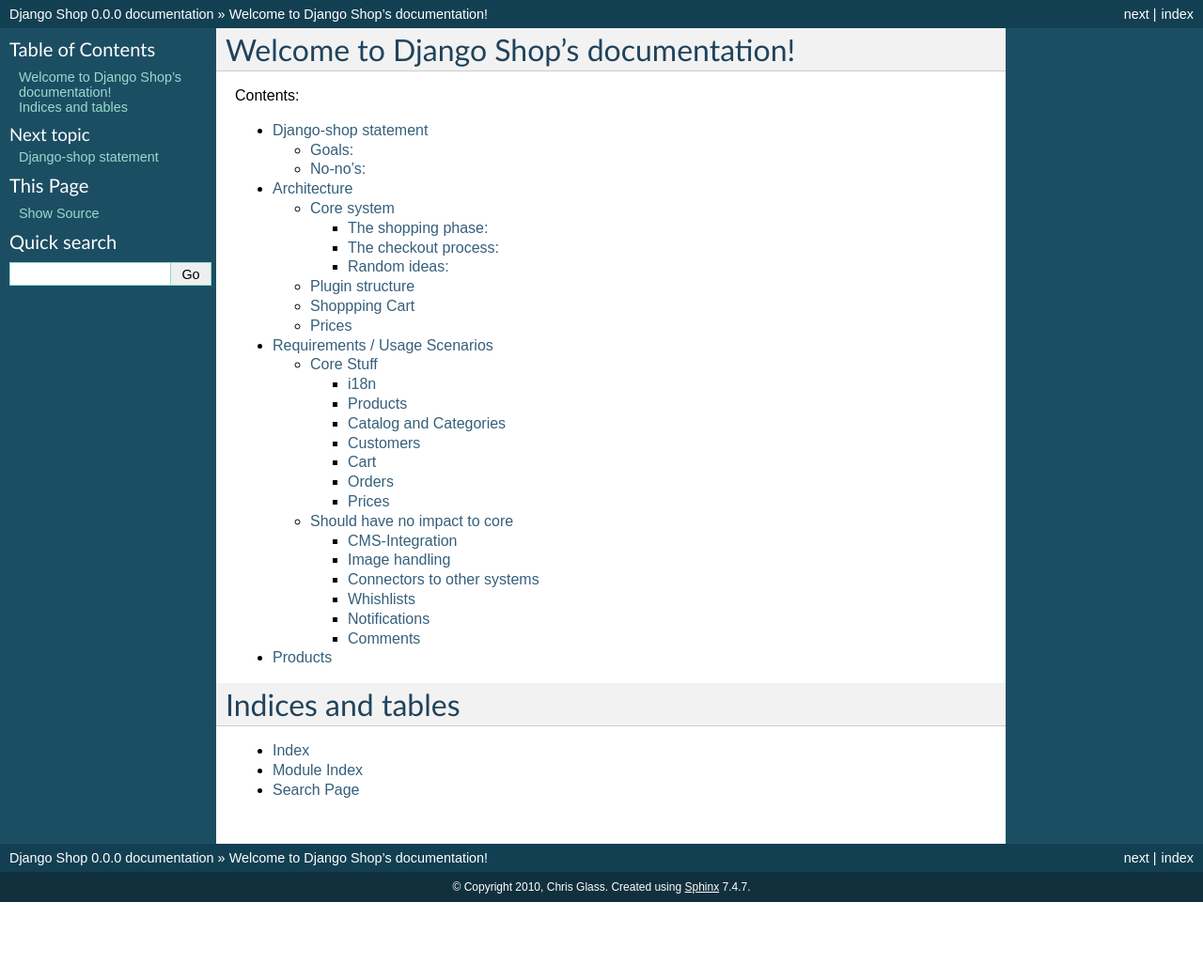
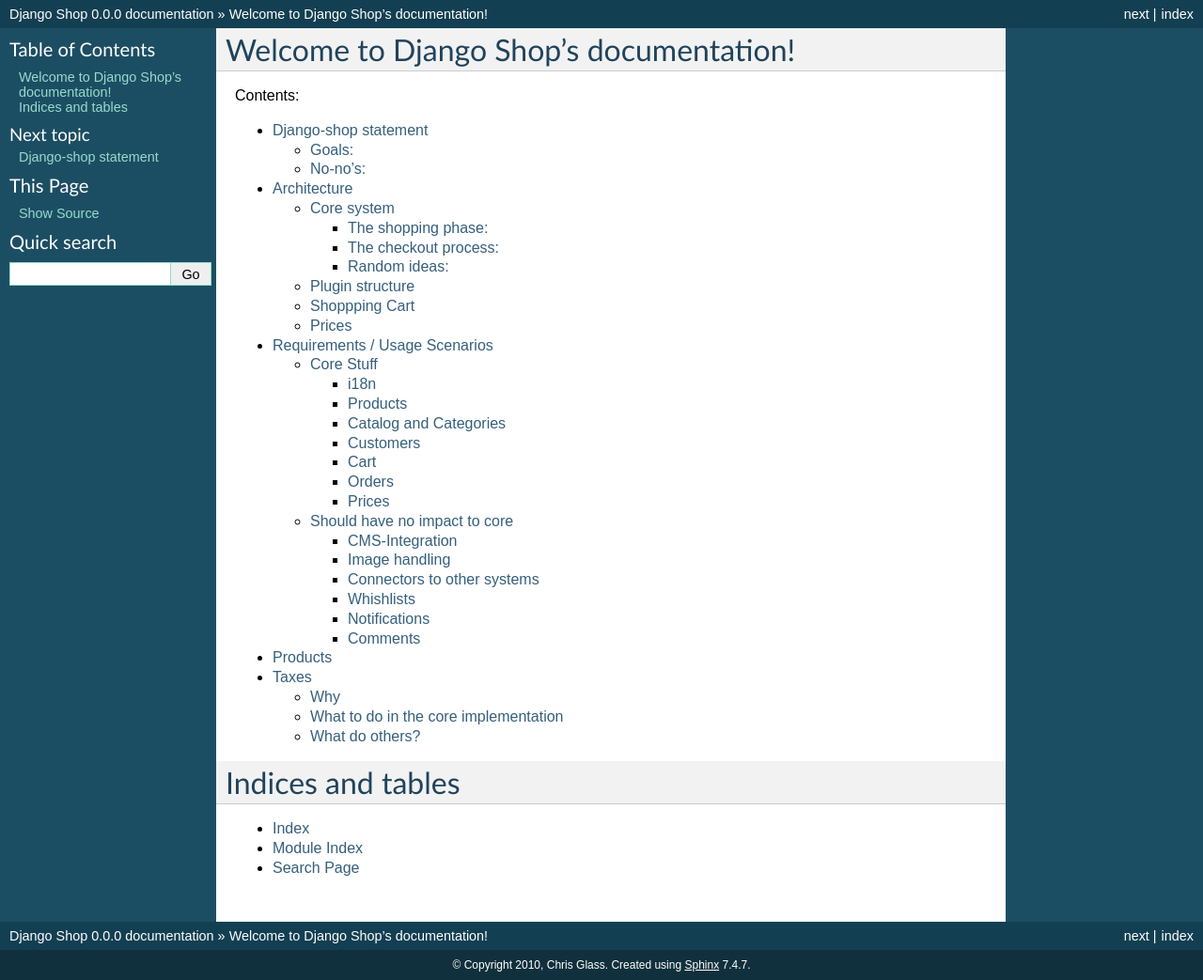
Before and after one commit to smartdevcode/django-shop, a Sphinx documentation site: the page built from docs/index.rst, in a window 1280 px wide. Shown: the whole page at 94% size. Built offline with Sphinx 7.4.7, drawn with Linux system fonts in a browser that asks for light colours; before the commit the page ends 960 px from its top, so only the background shows below that; some of the changed lines change nothing that is shown.

Commit message:
added taxes as a new part in the docs

```diff
--- a/docs/index.rst
+++ b/docs/index.rst
@@ -15,6 +15,7 @@
     architecture
     requirements
     products
+    taxes
 
 Indices and tables
 ==================
--- /dev/null
+++ b/docs/taxes.rst
@@ -0,0 +1,47 @@
+
+=======
+ Taxes
+=======
+
+Why
+===
+
+On a first tought, shops need some knowledge about taxes to be able to
+display prices correctly. It may be required to display net or gross
+prices, this may depend on the customer.
+
+It may also be required to do some tax calculations, this will at
+least be the case during the checkout process. Taxes may also have to
+be applied to shipment costs in some way and depend on the customer
+and the delivery location.
+
+If one also wants to generate invoices from a shop, there might be
+also further requirements.
+
+
+What to do in the core implementation
+=====================================
+
+Maybe it is possible to find a simple solution to start with and try
+to be extendable:
+
+* Find a simple solution which is sufficient for simple shops. (?)
+
+* Try to do models in a way that most tax requirements can be solved
+  by extended implementations.
+
+* Check which information is required to determine the tax rules to
+  apply. This information should be made available to tax
+  implementations.
+
+
+
+What do others?
+===============
+
+Try to not reinvent the wheel: Other shop systems / frameworks will
+contain solutions to this problem. But also ERP-Systems will contain
+solutions to this problem.
+
+Maybe it is wise to have a look at projects like Tryton
+(http://tryton.org).
```
